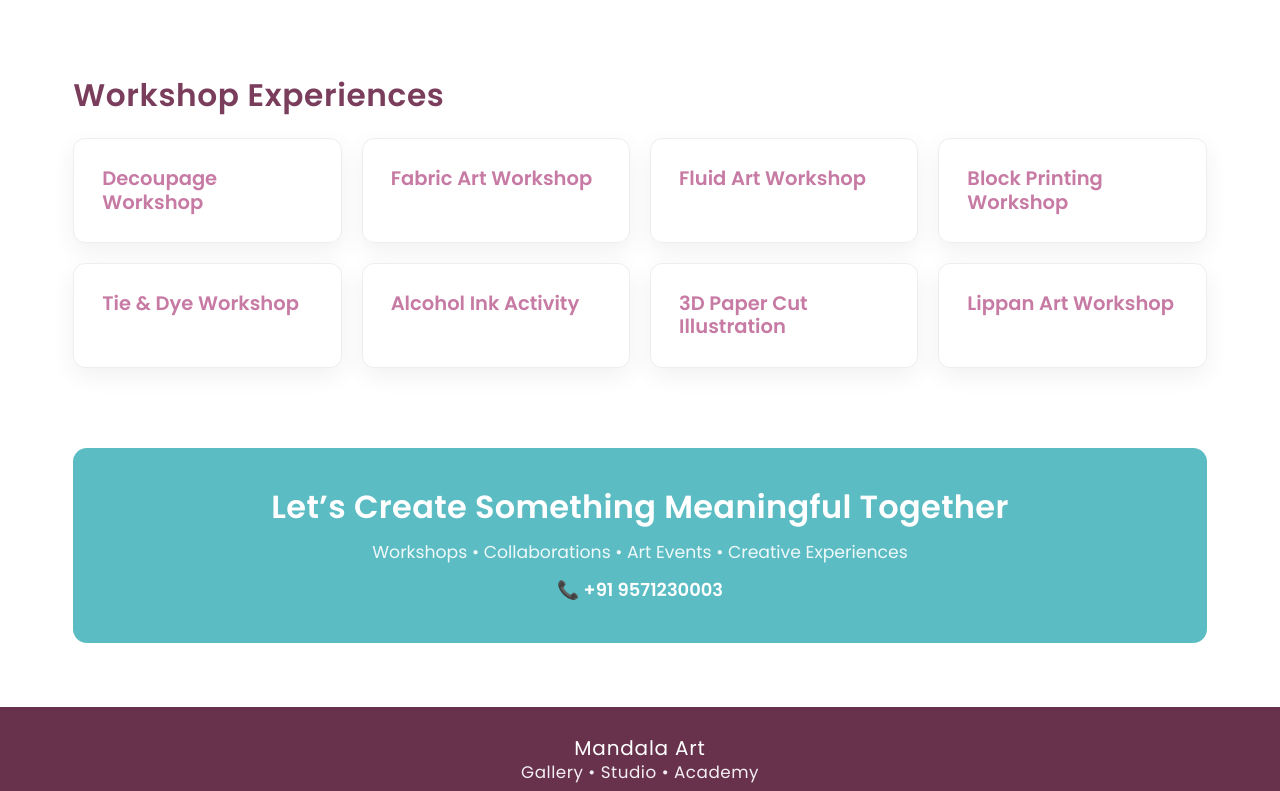
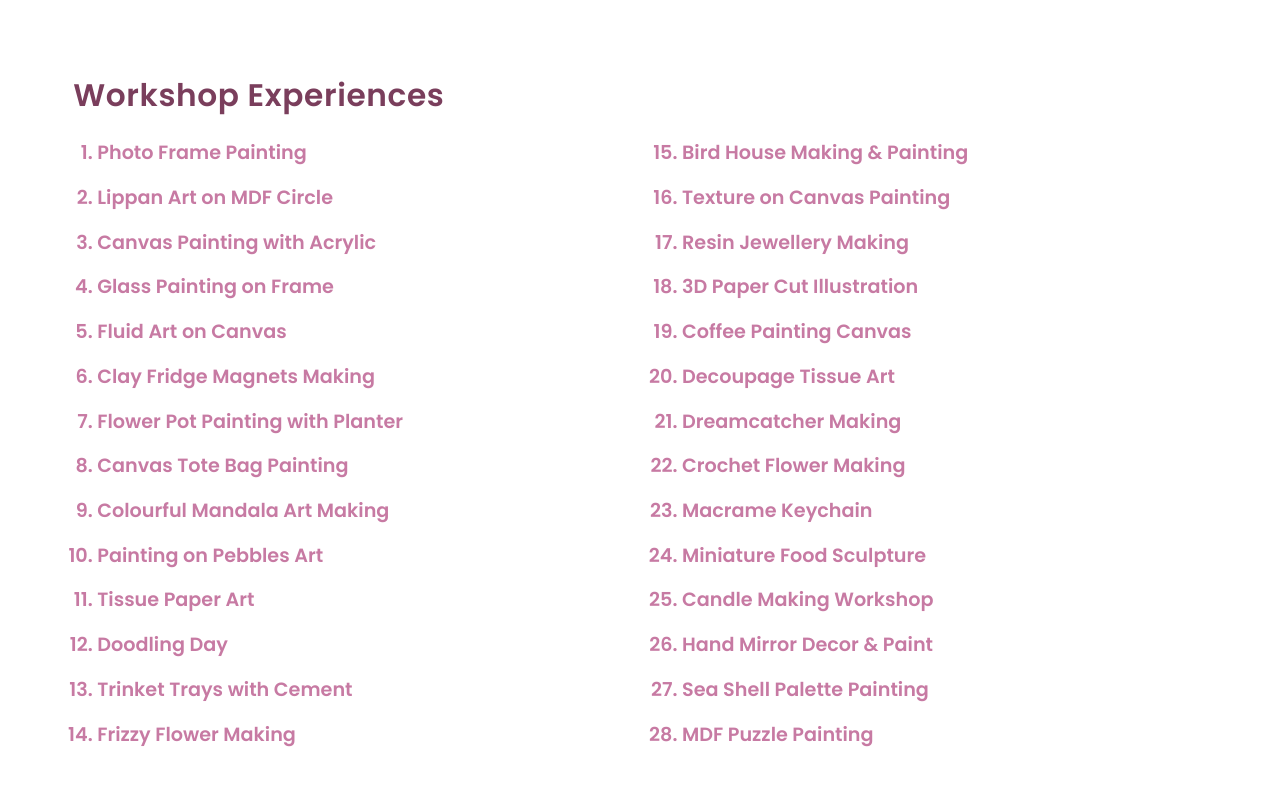
Before and after one commit to Manyata1045/magsa-website, a React (Vite) app: page /studio in a window 1280 px wide. Shown: the part 3040-3831 px from the top of the page. Built offline with nearby package versions, Linux system fonts and the light colour scheme.

Commit message:
prisha changes

```diff
--- a/src/components/Studio.tsx
+++ b/src/components/Studio.tsx
@@ -133,13 +133,15 @@ useEffect(() => {
         <div style={{ marginBottom: "clamp(48px, 8vw, 80px)" }}>
           <h3 style={sectionHeading}>Workshop Experiences</h3>
 
-          <div style={workshopGrid}>
-            {workshops.map((workshop, i) => (
-              <div key={i} style={workshopCard} className="card">
-                <h4 style={workshopTitle}>{workshop}</h4>
-              </div>
-            ))}
-          </div>
+          <div style={workshopListContainer}>
+  <ol style={workshopList}>
+    {workshops.map((workshop, i) => (
+      <li key={i} style={workshopListItem}>
+        {workshop}
+      </li>
+    ))}
+  </ol>
+</div>
         </div>
 
         {/* CTA */}
@@ -183,14 +185,34 @@ const bookingImages = [
 ];
 
 const workshops = [
-  "Decoupage Workshop",
-  "Fabric Art Workshop",
-  "Fluid Art Workshop",
-  "Block Printing Workshop",
-  "Tie & Dye Workshop",
-  "Alcohol Ink Activity",
+  "Photo Frame Painting",
+  "Lippan Art on MDF Circle",
+  "Canvas Painting with Acrylic",
+  "Glass Painting on Frame",
+  "Fluid Art on Canvas",
+  "Clay Fridge Magnets Making",
+  "Flower Pot Painting with Planter",
+  "Canvas Tote Bag Painting",
+  "Colourful Mandala Art Making",
+  "Painting on Pebbles Art",
+  "Tissue Paper Art",
+  "Doodling Day",
+  "Trinket Trays with Cement",
+  "Frizzy Flower Making",
+  "Bird House Making & Painting",
+  "Texture on Canvas Painting",
+  "Resin Jewellery Making",
   "3D Paper Cut Illustration",
-  "Lippan Art Workshop",
+  "Coffee Painting Canvas",
+  "Decoupage Tissue Art",
+  "Dreamcatcher Making",
+  "Crochet Flower Making",
+  "Macrame Keychain",
+  "Miniature Food Sculpture",
+  "Candle Making Workshop",
+  "Hand Mirror Decor & Paint",
+  "Sea Shell Palette Painting",
+  "MDF Puzzle Painting",
 ];
 
 /* ---------------- STYLES ---------------- */
@@ -282,27 +304,34 @@ const stepsList = {
   lineHeight: "1.9",
 };
 
-const workshopGrid = {
-  display: "grid",
-  gridTemplateColumns: "repeat(auto-fit, minmax(min(100%, 240px), 1fr))",
-  gap: "clamp(16px, 4vw, 20px)",
+const workshopListContainer = {
+  backgroundColor: "transparent",
+  padding: 0,
+  borderRadius: 0,
 };
 
-const workshopCard = {
-  padding: "clamp(22px, 5vw, 28px)",
-  borderRadius: "12px",
-  backgroundColor: "#fff",
-  border: "1px solid #eee",
-  boxShadow: "0 8px 25px rgba(0,0,0,0.06)",
+const workshopList = {
+  columns: 2,
+  columnGap: "60px",
+  margin: 0,
+  paddingLeft: "24px",
 };
 
-const workshopTitle = {
+const workshopListItem = {
+  marginBottom: "14px",
   color: "#C77AA3",
-  fontSize: "clamp(1.08rem, 3vw, 1.22rem)",
+  fontSize: "clamp(1.08rem, 2.8vw, 1.2rem)",
   fontWeight: 600,
-  lineHeight: 1.2,
-  margin: 0,
+  lineHeight: 1.6,
 };
+
+// const workshopTitle = {
+//   color: "#C77AA3",
+//   fontSize: "clamp(1.08rem, 3vw, 1.22rem)",
+//   fontWeight: 600,
+//   lineHeight: 1.2,
+//   margin: 0,
+// };
 
 const ctaBox = {
   marginTop: "40px",
```
